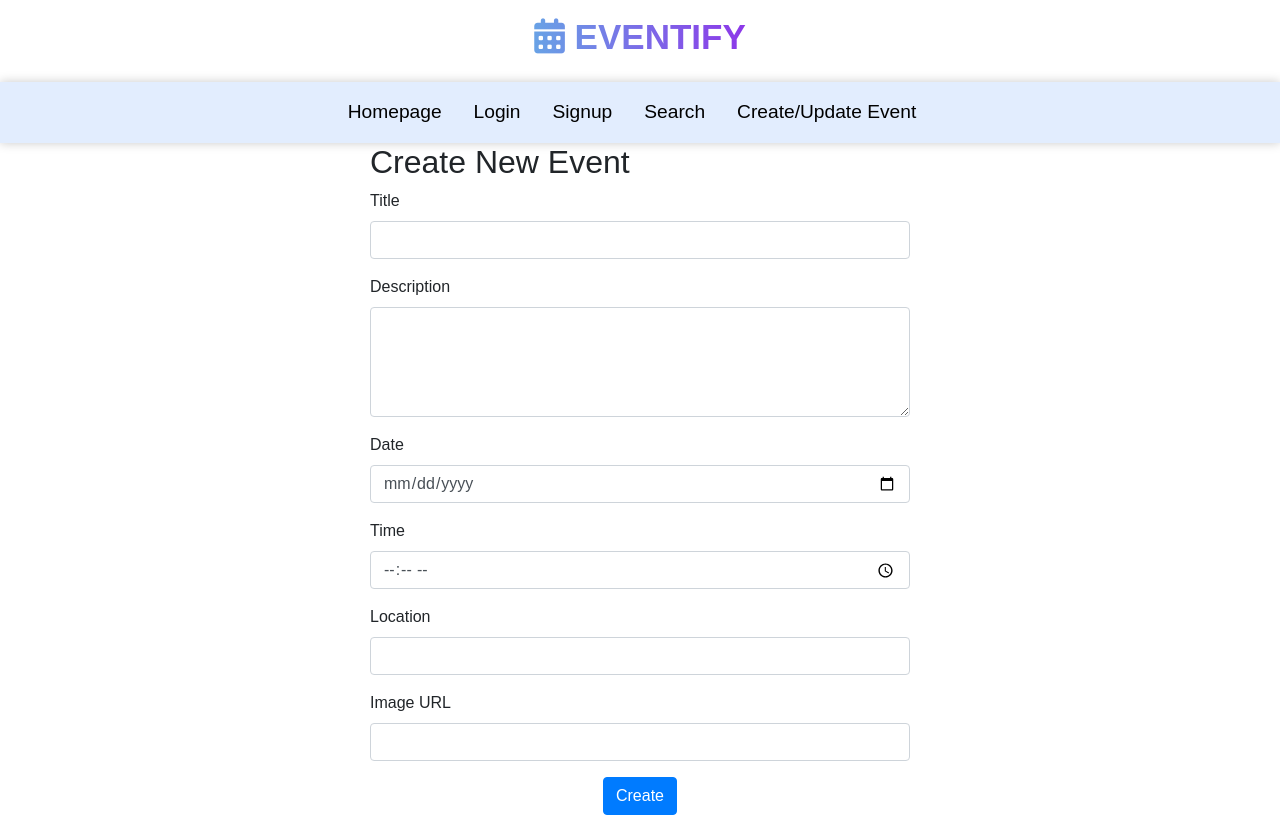
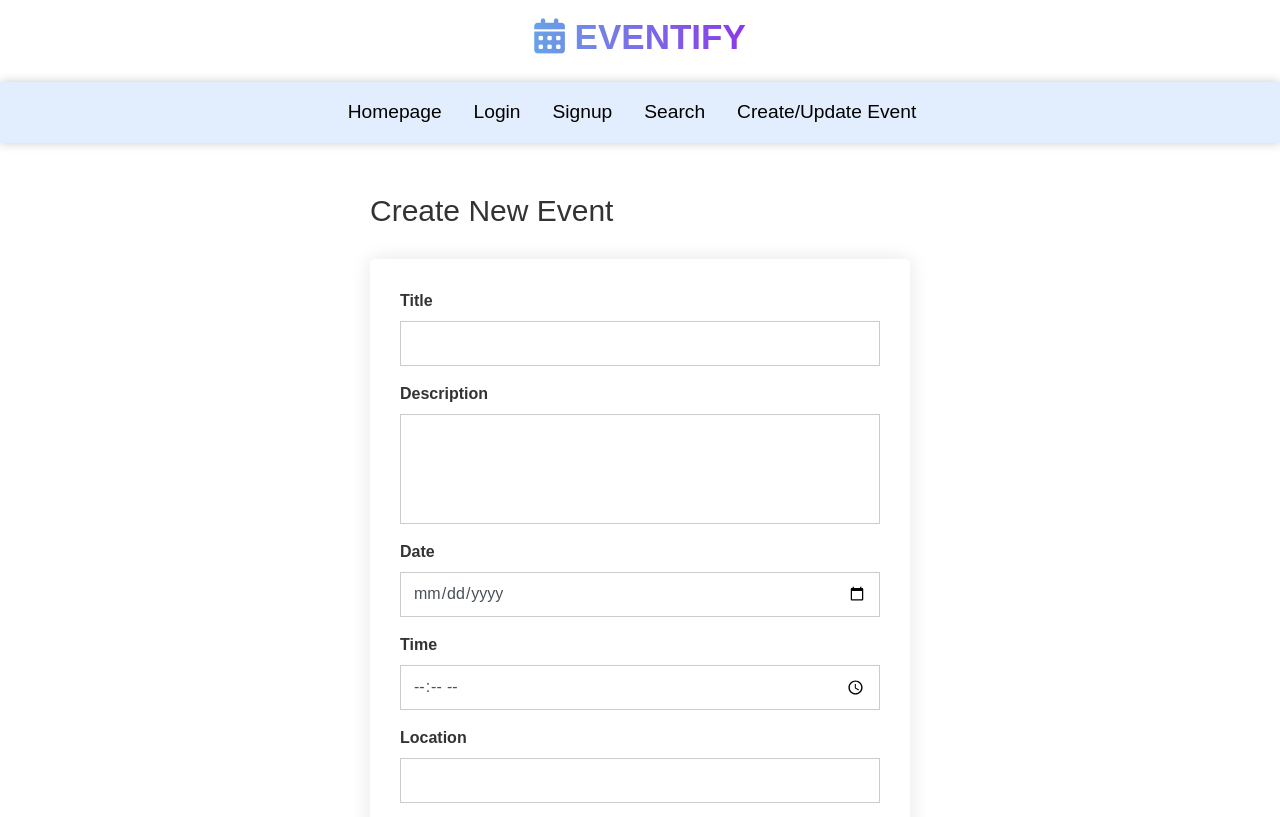
Before and after one commit to meghagupta08/brickhack, an Angular app in the folder eventify-demo/: page /createupdateevent in a window 1280 px wide. Shown: the top 817 px of the page. Built offline with nearby package versions, Linux system fonts and the light colour scheme.

Commit message:
UI update

```diff
--- a/eventify-demo/src/app/createupdateevent/createupdateevent.component.css
+++ b/eventify-demo/src/app/createupdateevent/createupdateevent.component.css
@@ -0,0 +1,51 @@
+.container {
+    margin-top: 50px;
+  }
+
+  form {
+    background-color: #fff;
+    border-radius: 5px;
+    box-shadow: 0px 0px 20px rgba(0, 0, 0, 0.1);
+    padding: 30px;
+  }
+
+  h2 {
+    color: #333;
+    font-size: 30px;
+    font-weight: 500;
+    margin-bottom: 30px;
+  }
+
+  label {
+    color: #333;
+    font-size: 16px;
+    font-weight: 600;
+  }
+
+  .form-control {
+    border-radius: 0;
+    border: 1px solid #ccc;
+    box-shadow: none;
+    height: 45px;
+    font-size: 16px;
+  }
+
+  textarea.form-control {
+    height: auto;
+    resize: none;
+  }
+
+  .btn-primary {
+    background-color: #9f01ea;
+    border: none;
+    border-radius: 20px;
+    color: #fff;
+    font-size: 16px;
+    font-weight: 600;
+    padding: 10px 20px;
+    transition: background-color 0.3s ease;
+  }
+
+  .btn-primary:hover {
+    background-color: #56d8e4;
+  }
--- a/eventify-demo/src/app/login/login.component.css
+++ b/eventify-demo/src/app/login/login.component.css
@@ -131,6 +131,9 @@ form .form-row .textarea{
   .container .text{
     font-size: 30px;
   }
+  .container{
+    max-width: 90%;
+  }
   .container form{
     padding: 10px 0 0 0;
   }
--- a/eventify-demo/src/app/signup/signup.component.css
+++ b/eventify-demo/src/app/signup/signup.component.css
@@ -131,6 +131,9 @@ form .form-row .textarea{
   .container .text{
     font-size: 30px;
   }
+  .container{
+    max-width: 90%;
+  }
   .container form{
     padding: 10px 0 0 0;
   }
```
